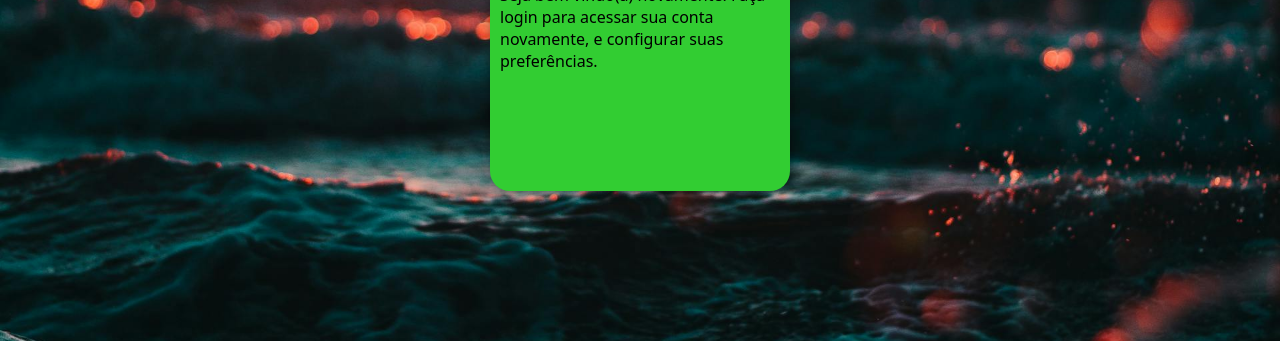
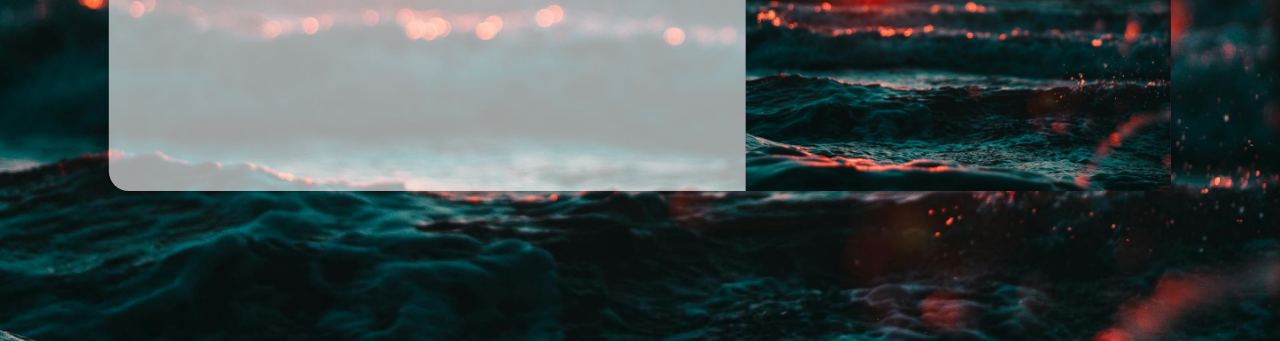
Before and after one commit to Anthony-Albuquerque405/projeto-tela-de-login, a plain HTML site: page index.html in a window 1280 px wide. Shown: the part 459-800 px from the top of the page. Drawn offline with Linux system fonts and the light colour scheme.

Commit message:
Add responsive layout and update login styles
Introduced media queries in midiaquery.css to improve responsiveness for various device widths. Updated section#tela-logim background color, added transition effects, and changed the login image in style.css for a better visual appearance.

```diff
--- a/estilos/midiaquery.css
+++ b/estilos/midiaquery.css
@@ -1,2 +1,48 @@
 @charset "UTF-8";
 /* Midia Queries */
+
+/* Typical devices Breakpoints
+------------------------------------------
+
+768x1024   1024x768   Tablet portrait
+1024x768   768x1024   Tablet landscape
+1280x800   800x1280   Desktop
+1366x768   768x1366   Desktop
+1440x900   900x1440   Desktop
+1920x1080  1080x1920  Desktop
+
+ */
+
+@media screen and (min-width: 600px) and (max-width: 950px) {
+  section#tela-logim {
+    width: 80vw;
+  }
+
+  section#tela-logim div#imagem {
+    float: left;
+    width: 30%;
+    height: 100%;
+  }
+  section#tela-logim div#formulario {
+    float: right;
+    width: 70%;
+    height: 100%;
+  }
+}
+
+@media screen and (min-width: 951px) {
+  section#tela-logim {
+    width: 83vw;
+  }
+
+  section#tela-logim div#imagem {
+    float: right;
+    width: 40%;
+    height: 100%;
+  }
+  section#tela-logim div#formulario {
+    float: left;
+    width: 60%;
+    height: 100%;
+  }
+}
--- a/estilos/style.css
+++ b/estilos/style.css
@@ -36,7 +36,7 @@ main {
   background-attachment: fixed;
 }
 section#tela-logim {
-  background-color: var(--cor-primaria);
+  background-color: #ffffff9b;
   width: 300px;
   height: 500px;
   border-radius: 20px;
@@ -45,10 +45,12 @@ section#tela-logim {
   left: 50%;
   transform: translate(-50%, -50%);
   box-shadow: 0px 0px 10px #00000060;
+  transition: width 0.8s, height 0.8s;
+  transition-timing-function: ease;
 }
 section#tela-logim div#imagem {
-  background: var(--cor-secundaria)
-    url(../imagens/pexels-alina-1008702-10843833.jpg) no-repeat top center;
+  background: var(--cor-secundaria) url("../imagens/pexels-13nuance-561463.jpg")
+    no-repeat top center;
   background-size: cover;
   height: 250px;
   display: block;
```
